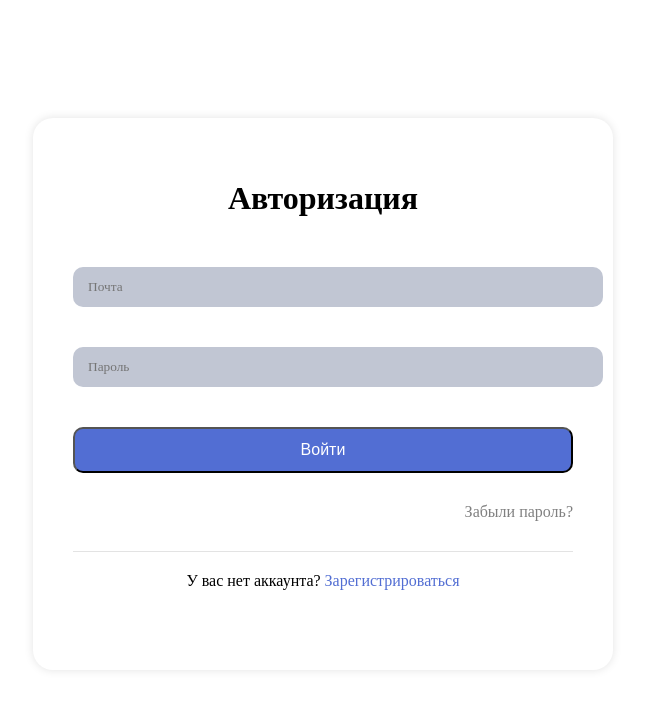
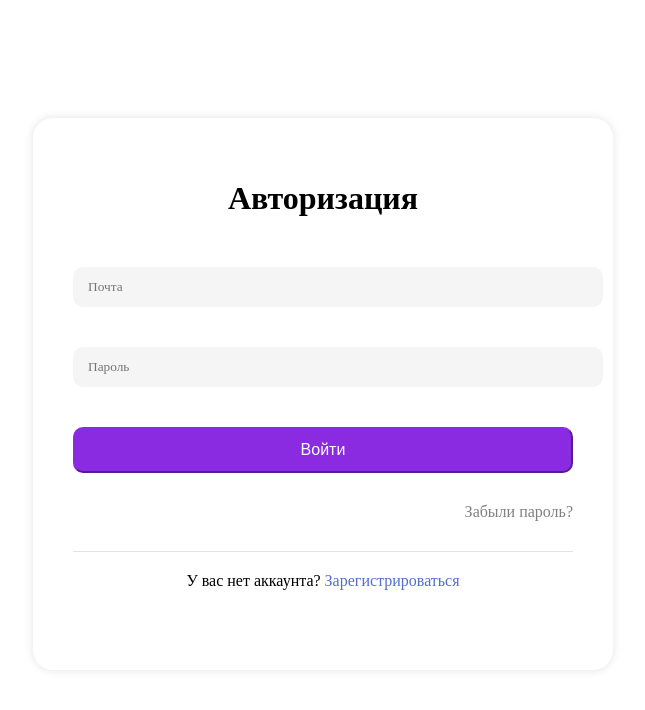
Before and after one commit to Muhammadrashod/Realtor-App, a React (Create React App) app: page / in a window 1280 px wide. Shown: the top 710 px of the page, without its empty margins (317-962 px from the left). Built offline with nearby package versions, Linux system fonts and the light colour scheme.

Commit message:
login page nf

```diff
--- a/src/components/UI/Button/Button.style.ts
+++ b/src/components/UI/Button/Button.style.ts
@@ -10,9 +10,11 @@ export const StyledButton = styled.button`
   transition: 200ms;
   width: 100%;
   margin-bottom: 30px;
+  border-color: blueviolet;
 
-  background-color: #526ed3;
+  background-color: blueviolet;
   color: white;
+
 
 
 &:disabled {
--- a/src/components/UI/Input/Input.style.ts
+++ b/src/components/UI/Input/Input.style.ts
@@ -1,34 +1,44 @@
-import styled from "styled-components";
+import styled, { css } from "styled-components";
 
 export const InputContainer = styled.div`
   margin-bottom: 20px;
-`
+`;
 
 export const ErrorMessage = styled.p`
   color: red;
   margin-top: 10px;
-`
+`;
+interface IStyledInputProps {
+  $isError: boolean;
+}
 
-export const StyledInput = styled.input`
+export const StyledInput = styled.input<IStyledInputProps>`
   border: 1px solid transparent;
   outline: 0;
   font-family: inherit;
   display: block;
   width: 100%;
- border: #C1C6D3;
+  border: #c1c6d3;
   background-color: transparent;
   padding: 12px 15px;
-  background-color: #C1C6D3;
+  background-color: whitesmoke;
   border-radius: 10px;
+
+  ${(props) =>
+    props.$isError &&
+    css`
+      border-color: red;
+    `}
 
   transition: 200ms;
 
+  &:hover,
+  &:focus {
+    border-color: #526ed3;
+  }
+
   &:last-child {
     margin-bottom: 40px;
-    }
-
-    &:is(:hover, :focus) {
-    border-color: #526ed3;
   }
 
   a {
@@ -47,5 +57,4 @@ a {
   @media (max-width: 730px) {
     padding: 10px 12px;
   }
-
-`
+`;
--- a/src/components/UI/Input/Input.tsx
+++ b/src/components/UI/Input/Input.tsx
@@ -1,19 +1,29 @@
 import React from "react";
-import { InputContainer, StyledInput } from "./Input.style";
+import { ErrorMessage, InputContainer, StyledInput } from "./Input.style";
 
 interface InputProps {
   placeholder: string;
   type: string;
+  errorMessage?: string;
+  isError: boolean;
 }
 
 export const Input = ({
   placeholder,
   type,
-}:
-InputProps) => (
-  <InputContainer>
-    <StyledInput
-     type={type}
-      placeholder={placeholder} />
-  </InputContainer>
-);
+  errorMessage,
+  isError,
+  ...props
+}: InputProps) => {
+  return (
+    <InputContainer>
+      <StyledInput
+        $isError={isError}
+        type={type}
+        placeholder={placeholder}
+        {...props}
+      />
+      {isError && <ErrorMessage>{errorMessage}</ErrorMessage>}
+    </InputContainer>
+  );
+};
--- a/src/pages/LoginPage/LoginPage.tsx
+++ b/src/pages/LoginPage/LoginPage.tsx
@@ -5,16 +5,87 @@ import { Button } from "../../components/UI/Button/Button";
 import { Container } from "../../components/UI/Container/Container.style";
 import { StyledLoginPage } from "./LoginPage.style";
 import { Input } from "../../components/UI/Input/Input";
+import * as yup from "yup";
+import { yupResolver } from "@hookform/resolvers/yup";
+import { Controller, useForm } from "react-hook-form";
+import { useNavigate } from "react-router-dom";
+
+interface ILoginForm {
+  ureremail: string;
+  userpassword: string;
+}
+
+const loginFormSchema = yup.object({
+  useremail: yup.string().email().required("Обязательное поле!"),
+  userpassword: yup
+    .string()
+    .min(4, "Пароль должен содержать как минимум 4 символа!")
+    .required("Обязательное поле!"),
+});
 
 export const LoginPage = () => {
+  const {
+    control,
+    handleSubmit,
+    formState,
+    formState: { errors },
+  } = useForm({
+    resolver: yupResolver(loginFormSchema),
+    defaultValues: {
+      useremail: "",
+      userpassword: "",
+    },
+  });
+  const navigate = useNavigate();
+
+  const goToNextPage = () => {
+    if (Object.keys(errors).length === 0) {
+      navigate("/step-one");
+    }
+  };
+
   return (
     <Container>
       <StyledLoginPage>
         <Heading headingText="Авторизация" />
-        <form>
-          <Input type="email" placeholder="Почта" />
-          <Input  type="password" placeholder="Пароль" />
-          <Button isPrimary type="submit" buttonText="Войти" />
+        <form
+          onSubmit={handleSubmit((data) => {
+            console.table(data);
+            goToNextPage();
+          })}
+        >
+          <Controller
+            name="useremail"
+            control={control}
+            render={({ field }) => (
+              <Input
+                isError={errors.useremail ? true : false}
+                errorMessage={errors.useremail?.message}
+                type="email"
+                placeholder="Почта"
+                {...field}
+              />
+            )}
+          />
+          <Controller
+            name="userpassword"
+            control={control}
+            render={({ field }) => (
+              <Input
+                isError={errors.userpassword ? true : false}
+                errorMessage={errors.userpassword?.message}
+                type="password"
+                placeholder="Пароль"
+                {...field}
+              />
+            )}
+          />
+          <Button
+            disabled={!!Object.keys(errors).length}
+            isPrimary
+            type="submit"
+            buttonText="Войти"
+          />
         </form>
         <StyledLink to="/" linkText="Забыли пароль?" />
         <RegistrationInfo
```
Lines whose indentation alone changed are shown as unchanged.
